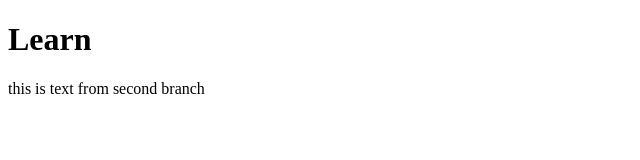
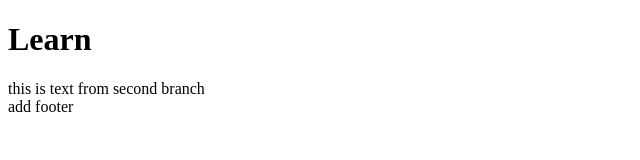
Before and after one commit to Jakkapat-dew/git-desktop, a plain HTML site: page index.html in a window 1280 px wide. Shown: the full height of the page, 0-640 px from the left. Drawn offline with Linux system fonts and the light colour scheme.

Commit message:
add footer and stuff
add footer and stuff

```diff
--- a/index.html
+++ b/index.html
@@ -11,5 +11,8 @@
     <main>
         this is text from second branch
     </main>
+    <footer>
+        add footer
+    </footer>
 </body>
 </html>
```
